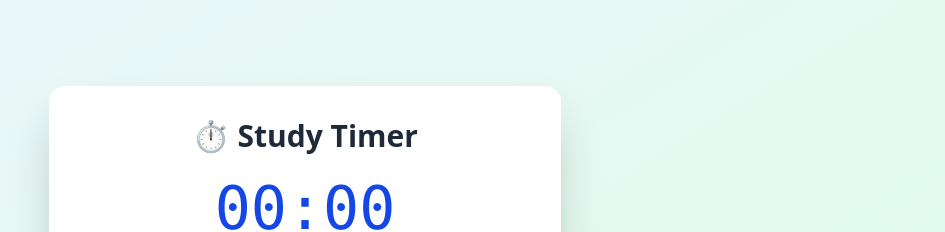
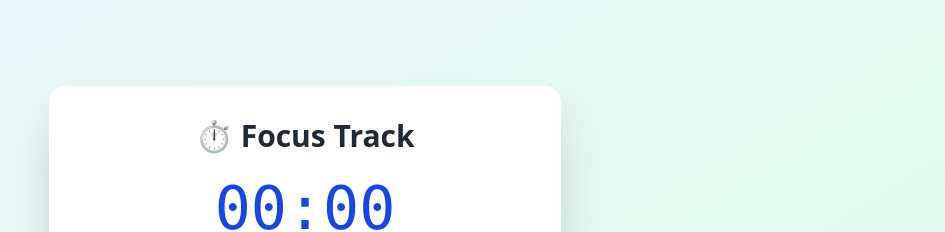
Before and after one commit to mehrabhossain1/Study-Timer, a React (Vite) app: page / in a window 1280 px wide. Shown: the part 136-368 px from the top of the page, without its empty margins (335-1280 px from the left). Built offline with nearby package versions, Linux system fonts and the light colour scheme.

Commit message:
name: FocusTrack

```diff
--- a/index.html
+++ b/index.html
@@ -8,7 +8,7 @@
       href="https://www.shutterstock.com/image-vector/human-liver-medical-vector-icon-260nw-2433895253.jpg"
     />
     <meta name="viewport" content="width=device-width, initial-scale=1.0" />
-    <title>Liver Disease Awareness</title>
+    <title>Focus Track</title>
   </head>
   <body>
     <div id="root"></div>
--- a/src/components/StudyTimer.tsx
+++ b/src/components/StudyTimer.tsx
@@ -52,7 +52,7 @@ export default function StudyTimer() {
     <div className="min-h-screen flex items-center justify-center bg-gradient-to-br from-blue-50 to-green-100 p-4">
       <div className="bg-white shadow-2xl rounded-2xl p-8 w-full max-w-lg">
         <h1 className="text-3xl font-bold text-center text-gray-800 mb-6">
-          ⏱️ Study Timer
+          ⏱️ Focus Track
         </h1>
 
         <div className="text-center mb-6">
```
